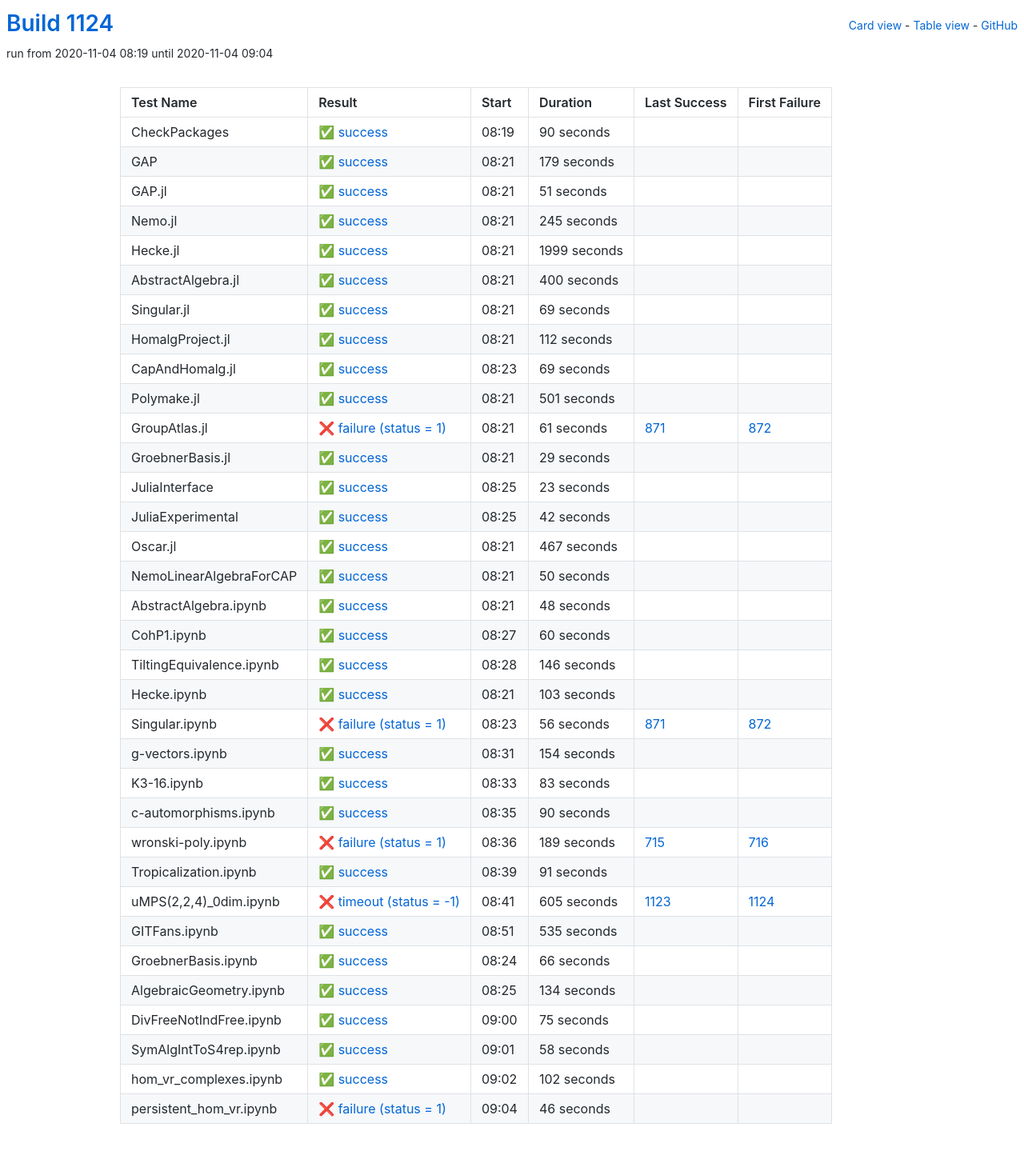
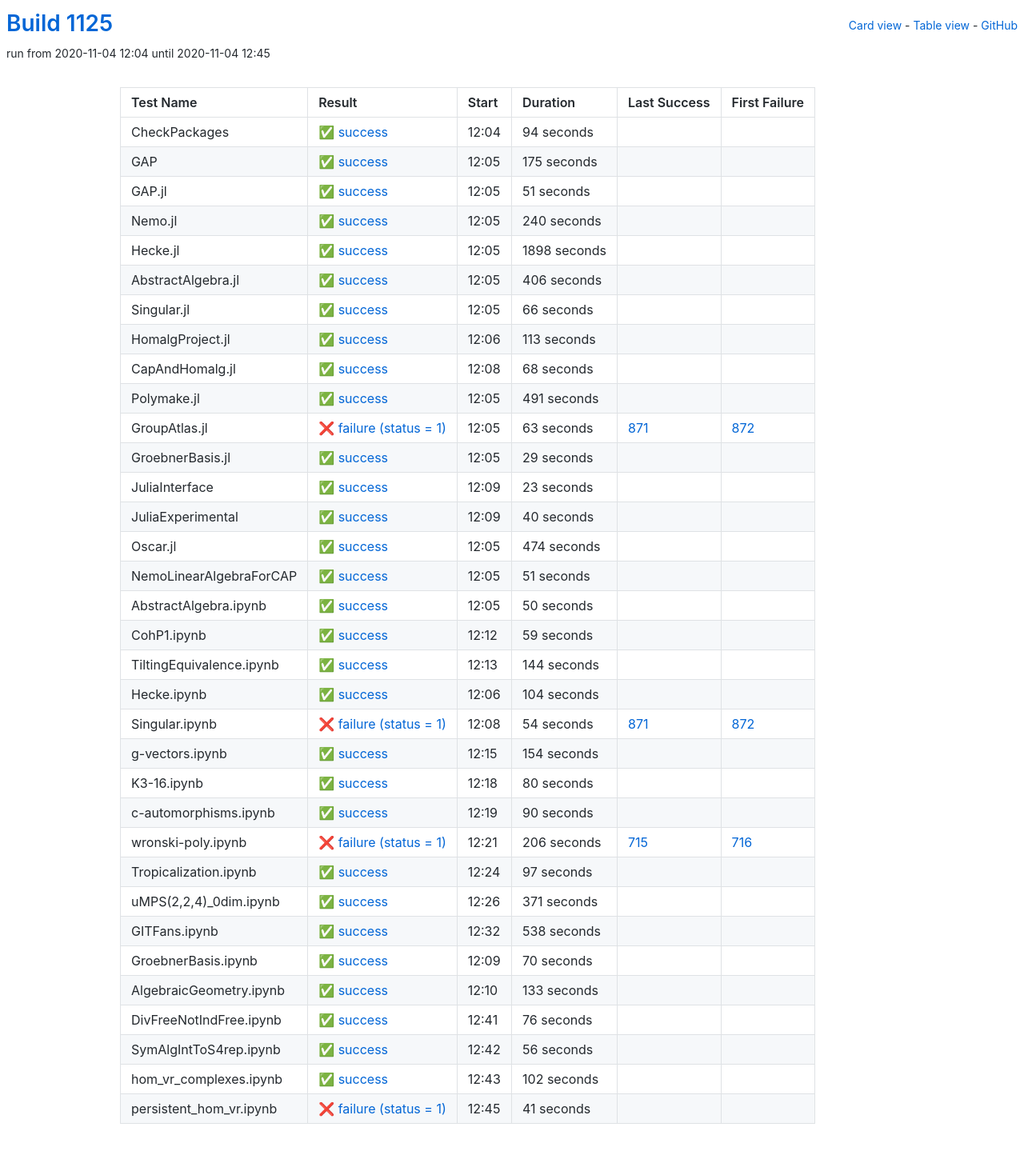
Before and after one commit to oscar-system/oscar-ci-status-stable, a Jekyll site: the page built from table.html, in a window 1280 px wide. Shown: the whole page at 80% size. Built offline with Jekyll 4.4.1, drawn with Linux system fonts in a browser that asks for light colours.

Commit message:
Build #1125

```diff
--- a/_data/ci.yml
+++ b/_data/ci.yml
@@ -1,6 +1,6 @@
 ---
-build: 1124
-build_url: https://oscarci.mathematik.uni-kl.de/job/oscar-stable/1124/
+build: 1125
+build_url: https://oscarci.mathematik.uni-kl.de/job/oscar-stable/1125/
 job: oscar-stable
 organization: oscar-system
 repo: oscar-ci-status-stable
@@ -8,32 +8,32 @@ repourl: https://github.com/oscar-system/oscar-ci-status-stable
 tests:
 - name: CheckPackages
   id: checkpackages
-  log: https://oscarci.mathematik.uni-kl.de/job/oscar-stable/1124/artifact/logs/build-1124/CheckPackages.log
-  start: 2020-11-04 08:19
+  log: https://oscarci.mathematik.uni-kl.de/job/oscar-stable/1125/artifact/logs/build-1125/CheckPackages.log
+  start: 2020-11-04 12:04
   success: true
   exitcode: 0
   status: success
-  duration: 90
+  duration: 94
   last_success: false
   last_success_url:
   first_failure: false
   first_failure_url:
 - name: GAP
   id: gap
-  log: https://oscarci.mathematik.uni-kl.de/job/oscar-stable/1124/artifact/logs/build-1124/GAP.log
-  start: 2020-11-04 08:21
+  log: https://oscarci.mathematik.uni-kl.de/job/oscar-stable/1125/artifact/logs/build-1125/GAP.log
+  start: 2020-11-04 12:05
   success: true
   exitcode: 0
   status: success
-  duration: 179
+  duration: 175
   last_success: false
   last_success_url:
   first_failure: false
   first_failure_url:
 - name: GAP.jl
   id: gap-jl
-  log: https://oscarci.mathematik.uni-kl.de/job/oscar-stable/1124/artifact/logs/build-1124/GAP.jl.log
-  start: 2020-11-04 08:21
+  log: https://oscarci.mathematik.uni-kl.de/job/oscar-stable/1125/artifact/logs/build-1125/GAP.jl.log
+  start: 2020-11-04 12:05
   success: true
   exitcode: 0
   status: success
@@ -44,104 +44,104 @@ tests:
   first_failure_url:
 - name: Nemo.jl
   id: nemo-jl
-  log: https://oscarci.mathematik.uni-kl.de/job/oscar-stable/1124/artifact/logs/build-1124/Nemo.jl.log
-  start: 2020-11-04 08:21
+  log: https://oscarci.mathematik.uni-kl.de/job/oscar-stable/1125/artifact/logs/build-1125/Nemo.jl.log
+  start: 2020-11-04 12:05
   success: true
   exitcode: 0
   status: success
-  duration: 245
+  duration: 240
   last_success: false
   last_success_url:
   first_failure: false
   first_failure_url:
 - name: Hecke.jl
   id: hecke-jl
-  log: https://oscarci.mathematik.uni-kl.de/job/oscar-stable/1124/artifact/logs/build-1124/Hecke.jl.log
-  start: 2020-11-04 08:21
+  log: https://oscarci.mathematik.uni-kl.de/job/oscar-stable/1125/artifact/logs/build-1125/Hecke.jl.log
+  start: 2020-11-04 12:05
   success: true
   exitcode: 0
   status: success
-  duration: 1999
+  duration: 1898
   last_success: false
   last_success_url:
   first_failure: false
   first_failure_url:
 - name: AbstractAlgebra.jl
   id: abstractalgebra-jl
-  log: https://oscarci.mathematik.uni-kl.de/job/oscar-stable/1124/artifact/logs/build-1124/AbstractAlgebra.jl.log
-  start: 2020-11-04 08:21
+  log: https://oscarci.mathematik.uni-kl.de/job/oscar-stable/1125/artifact/logs/build-1125/AbstractAlgebra.jl.log
+  start: 2020-11-04 12:05
   success: true
   exitcode: 0
   status: success
-  duration: 400
+  duration: 406
   last_success: false
   last_success_url:
   first_failure: false
   first_failure_url:
 - name: Singular.jl
   id: singular-jl
-  log: https://oscarci.mathematik.uni-kl.de/job/oscar-stable/1124/artifact/logs/build-1124/Singular.jl.log
-  start: 2020-11-04 08:21
+  log: https://oscarci.mathematik.uni-kl.de/job/oscar-stable/1125/artifact/logs/build-1125/Singular.jl.log
+  start: 2020-11-04 12:05
   success: true
   exitcode: 0
   status: success
-  duration: 69
+  duration: 66
   last_success: false
   last_success_url:
   first_failure: false
   first_failure_url:
 - name: HomalgProject.jl
   id: homalgproject-jl
-  log: https://oscarci.mathematik.uni-kl.de/job/oscar-stable/1124/artifact/logs/build-1124/HomalgProject.jl.log
-  start: 2020-11-04 08:21
+  log: https://oscarci.mathematik.uni-kl.de/job/oscar-stable/1125/artifact/logs/build-1125/HomalgProject.jl.log
+  start: 2020-11-04 12:06
   success: true
   exitcode: 0
   status: success
-  duration: 112
+  duration: 113
   last_success: false
   last_success_url:
   first_failure: false
   first_failure_url:
 - name: CapAndHomalg.jl
   id: capandhomalg-jl
-  log: https://oscarci.mathematik.uni-kl.de/job/oscar-stable/1124/artifact/logs/build-1124/CapAndHomalg.jl.log
-  start: 2020-11-04 08:23
+  log: https://oscarci.mathematik.uni-kl.de/job/oscar-stable/1125/artifact/logs/build-1125/CapAndHomalg.jl.log
+  start: 2020-11-04 12:08
   success: true
   exitcode: 0
   status: success
-  duration: 69
+  duration: 68
   last_success: false
   last_success_url:
   first_failure: false
   first_failure_url:
 - name: Polymake.jl
   id: polymake-jl
-  log: https://oscarci.mathematik.uni-kl.de/job/oscar-stable/1124/artifact/logs/build-1124/Polymake.jl.log
-  start: 2020-11-04 08:21
+  log: https://oscarci.mathematik.uni-kl.de/job/oscar-stable/1125/artifact/logs/build-1125/Polymake.jl.log
+  start: 2020-11-04 12:05
   success: true
   exitcode: 0
   status: success
-  duration: 501
+  duration: 491
   last_success: false
   last_success_url:
   first_failure: false
   first_failure_url:
 - name: GroupAtlas.jl
   id: groupatlas-jl
-  log: https://oscarci.mathematik.uni-kl.de/job/oscar-stable/1124/artifact/logs/build-1124/GroupAtlas.jl.log
-  start: 2020-11-04 08:21
+  log: https://oscarci.mathematik.uni-kl.de/job/oscar-stable/1125/artifact/logs/build-1125/GroupAtlas.jl.log
+  start: 2020-11-04 12:05
   success: false
   exitcode: 1
   status: failure
-  duration: 61
+  duration: 63
   last_success: 871
   last_success_url: https://oscarci.mathematik.uni-kl.de/job/oscar-stable/871/
   first_failure: 872
   first_failure_url: https://oscarci.mathematik.uni-kl.de/job/oscar-stable/872/
 - name: GroebnerBasis.jl
   id: groebnerbasis-jl
-  log: https://oscarci.mathematik.uni-kl.de/job/oscar-stable/1124/artifact/logs/build-1124/GroebnerBasis.jl.log
-  start: 2020-11-04 08:21
+  log: https://oscarci.mathematik.uni-kl.de/job/oscar-stable/1125/artifact/logs/build-1125/GroebnerBasis.jl.log
+  start: 2020-11-04 12:05
   success: true
   exitcode: 0
   status: success
@@ -152,8 +152,8 @@ tests:
   first_failure_url:
 - name: JuliaInterface
   id: juliainterface
-  log: https://oscarci.mathematik.uni-kl.de/job/oscar-stable/1124/artifact/logs/build-1124/JuliaInterface.log
-  start: 2020-11-04 08:25
+  log: https://oscarci.mathematik.uni-kl.de/job/oscar-stable/1125/artifact/logs/build-1125/JuliaInterface.log
+  start: 2020-11-04 12:09
   success: true
   exitcode: 0
   status: success
@@ -164,32 +164,44 @@ tests:
   first_failure_url:
 - name: JuliaExperimental
   id: juliaexperimental
-  log: https://oscarci.mathematik.uni-kl.de/job/oscar-stable/1124/artifact/logs/build-1124/JuliaExperimental.log
-  start: 2020-11-04 08:25
+  log: https://oscarci.mathematik.uni-kl.de/job/oscar-stable/1125/artifact/logs/build-1125/JuliaExperimental.log
+  start: 2020-11-04 12:09
   success: true
   exitcode: 0
   status: success
-  duration: 42
+  duration: 40
   last_success: false
   last_success_url:
   first_failure: false
   first_failure_url:
 - name: Oscar.jl
   id: oscar-jl
-  log: https://oscarci.mathematik.uni-kl.de/job/oscar-stable/1124/artifact/logs/build-1124/Oscar.jl.log
-  start: 2020-11-04 08:21
+  log: https://oscarci.mathematik.uni-kl.de/job/oscar-stable/1125/artifact/logs/build-1125/Oscar.jl.log
+  start: 2020-11-04 12:05
   success: true
   exitcode: 0
   status: success
-  duration: 467
+  duration: 474
   last_success: false
   last_success_url:
   first_failure: false
   first_failure_url:
 - name: NemoLinearAlgebraForCAP
   id: nemolinearalgebraforcap
-  log: https://oscarci.mathematik.uni-kl.de/job/oscar-stable/1124/artifact/logs/build-1124/NemoLinearAlgebraForCAP.log
-  start: 2020-11-04 08:21
+  log: https://oscarci.mathematik.uni-kl.de/job/oscar-stable/1125/artifact/logs/build-1125/NemoLinearAlgebraForCAP.log
+  start: 2020-11-04 12:05
+  success: true
+  exitcode: 0
+  status: success
+  duration: 51
+  last_success: false
+  last_success_url:
+  first_failure: false
+  first_failure_url:
+- name: AbstractAlgebra.ipynb
+  id: abstractalgebra-ipynb
+  log: https://oscarci.mathematik.uni-kl.de/job/oscar-stable/1125/artifact/logs/build-1125/AbstractAlgebra.ipynb.log
+  start: 2020-11-04 12:05
   success: true
   exitcode: 0
   status: success
@@ -198,70 +210,58 @@ tests:
   last_success_url:
   first_failure: false
   first_failure_url:
-- name: AbstractAlgebra.ipynb
-  id: abstractalgebra-ipynb
-  log: https://oscarci.mathematik.uni-kl.de/job/oscar-stable/1124/artifact/logs/build-1124/AbstractAlgebra.ipynb.log
-  start: 2020-11-04 08:21
+- name: CohP1.ipynb
+  id: cohp1-ipynb
+  log: https://oscarci.mathematik.uni-kl.de/job/oscar-stable/1125/artifact/logs/build-1125/CohP1.ipynb.log
+  start: 2020-11-04 12:12
   success: true
   exitcode: 0
   status: success
-  duration: 48
-  last_success: false
-  last_success_url:
-  first_failure: false
-  first_failure_url:
-- name: CohP1.ipynb
-  id: cohp1-ipynb
-  log: https://oscarci.mathematik.uni-kl.de/job/oscar-stable/1124/artifact/logs/build-1124/CohP1.ipynb.log
-  start: 2020-11-04 08:27
-  success: true
-  exitcode: 0
-  status: success
-  duration: 60
+  duration: 59
   last_success: false
   last_success_url:
   first_failure: false
   first_failure_url:
 - name: TiltingEquivalence.ipynb
   id: tiltingequivalence-ipynb
-  log: https://oscarci.mathematik.uni-kl.de/job/oscar-stable/1124/artifact/logs/build-1124/TiltingEquivalence.ipynb.log
-  start: 2020-11-04 08:28
+  log: https://oscarci.mathematik.uni-kl.de/job/oscar-stable/1125/artifact/logs/build-1125/TiltingEquivalence.ipynb.log
+  start: 2020-11-04 12:13
   success: true
   exitcode: 0
   status: success
-  duration: 146
+  duration: 144
   last_success: false
   last_success_url:
   first_failure: false
   first_failure_url:
 - name: Hecke.ipynb
   id: hecke-ipynb
-  log: https://oscarci.mathematik.uni-kl.de/job/oscar-stable/1124/artifact/logs/build-1124/Hecke.ipynb.log
-  start: 2020-11-04 08:21
+  log: https://oscarci.mathematik.uni-kl.de/job/oscar-stable/1125/artifact/logs/build-1125/Hecke.ipynb.log
+  start: 2020-11-04 12:06
   success: true
   exitcode: 0
   status: success
-  duration: 103
+  duration: 104
   last_success: false
   last_success_url:
   first_failure: false
   first_failure_url:
 - name: Singular.ipynb
   id: singular-ipynb
-  log: https://oscarci.mathematik.uni-kl.de/job/oscar-stable/1124/artifact/logs/build-1124/Singular.ipynb.log
-  start: 2020-11-04 08:23
+  log: https://oscarci.mathematik.uni-kl.de/job/oscar-stable/1125/artifact/logs/build-1125/Singular.ipynb.log
+  start: 2020-11-04 12:08
   success: false
   exitcode: 1
   status: failure
-  duration: 56
+  duration: 54
   last_success: 871
   last_success_url: https://oscarci.mathematik.uni-kl.de/job/oscar-stable/871/
   first_failure: 872
   first_failure_url: https://oscarci.mathematik.uni-kl.de/job/oscar-stable/872/
 - name: g-vectors.ipynb
   id: g-vectors-ipynb
-  log: https://oscarci.mathematik.uni-kl.de/job/oscar-stable/1124/artifact/logs/build-1124/g-vectors.ipynb.log
-  start: 2020-11-04 08:31
+  log: https://oscarci.mathematik.uni-kl.de/job/oscar-stable/1125/artifact/logs/build-1125/g-vectors.ipynb.log
+  start: 2020-11-04 12:15
   success: true
   exitcode: 0
   status: success
@@ -272,20 +272,20 @@ tests:
   first_failure_url:
 - name: K3-16.ipynb
   id: k3-16-ipynb
-  log: https://oscarci.mathematik.uni-kl.de/job/oscar-stable/1124/artifact/logs/build-1124/K3-16.ipynb.log
-  start: 2020-11-04 08:33
+  log: https://oscarci.mathematik.uni-kl.de/job/oscar-stable/1125/artifact/logs/build-1125/K3-16.ipynb.log
+  start: 2020-11-04 12:18
   success: true
   exitcode: 0
   status: success
-  duration: 83
+  duration: 80
   last_success: false
   last_success_url:
   first_failure: false
   first_failure_url:
 - name: c-automorphisms.ipynb
   id: c-automorphisms-ipynb
-  log: https://oscarci.mathematik.uni-kl.de/job/oscar-stable/1124/artifact/logs/build-1124/c-automorphisms.ipynb.log
-  start: 2020-11-04 08:35
+  log: https://oscarci.mathematik.uni-kl.de/job/oscar-stable/1125/artifact/logs/build-1125/c-automorphisms.ipynb.log
+  start: 2020-11-04 12:19
   success: true
   exitcode: 0
   status: success
@@ -296,104 +296,104 @@ tests:
   first_failure_url:
 - name: wronski-poly.ipynb
   id: wronski-poly-ipynb
-  log: https://oscarci.mathematik.uni-kl.de/job/oscar-stable/1124/artifact/logs/build-1124/wronski-poly.ipynb.log
-  start: 2020-11-04 08:36
+  log: https://oscarci.mathematik.uni-kl.de/job/oscar-stable/1125/artifact/logs/build-1125/wronski-poly.ipynb.log
+  start: 2020-11-04 12:21
   success: false
   exitcode: 1
   status: failure
-  duration: 189
+  duration: 206
   last_success: 715
   last_success_url: https://oscarci.mathematik.uni-kl.de/job/oscar-stable/715/
   first_failure: 716
   first_failure_url: https://oscarci.mathematik.uni-kl.de/job/oscar-stable/716/
 - name: Tropicalization.ipynb
   id: tropicalization-ipynb
-  log: https://oscarci.mathematik.uni-kl.de/job/oscar-stable/1124/artifact/logs/build-1124/Tropicalization.ipynb.log
-  start: 2020-11-04 08:39
+  log: https://oscarci.mathematik.uni-kl.de/job/oscar-stable/1125/artifact/logs/build-1125/Tropicalization.ipynb.log
+  start: 2020-11-04 12:24
   success: true
   exitcode: 0
   status: success
-  duration: 91
+  duration: 97
   last_success: false
   last_success_url:
   first_failure: false
   first_failure_url:
 - name: uMPS(2,2,4)_0dim.ipynb
   id: umps-2-2-4-0dim-ipynb
-  log: https://oscarci.mathematik.uni-kl.de/job/oscar-stable/1124/artifact/logs/build-1124/uMPS-2-2-4-_0dim.ipynb.log
-  start: 2020-11-04 08:41
-  success: false
-  exitcode: -1
-  status: timeout
-  duration: 605
-  last_success: 1123
-  last_success_url: https://oscarci.mathematik.uni-kl.de/job/oscar-stable/1123/
-  first_failure: 1124
-  first_failure_url: https://oscarci.mathematik.uni-kl.de/job/oscar-stable/1124/
-- name: GITFans.ipynb
-  id: gitfans-ipynb
-  log: https://oscarci.mathematik.uni-kl.de/job/oscar-stable/1124/artifact/logs/build-1124/GITFans.ipynb.log
-  start: 2020-11-04 08:51
+  log: https://oscarci.mathematik.uni-kl.de/job/oscar-stable/1125/artifact/logs/build-1125/uMPS-2-2-4-_0dim.ipynb.log
+  start: 2020-11-04 12:26
   success: true
   exitcode: 0
   status: success
-  duration: 535
+  duration: 371
+  last_success: false
+  last_success_url:
+  first_failure: false
+  first_failure_url:
+- name: GITFans.ipynb
+  id: gitfans-ipynb
+  log: https://oscarci.mathematik.uni-kl.de/job/oscar-stable/1125/artifact/logs/build-1125/GITFans.ipynb.log
+  start: 2020-11-04 12:32
+  success: true
+  exitcode: 0
+  status: success
+  duration: 538
   last_success: false
   last_success_url:
   first_failure: false
   first_failure_url:
 - name: GroebnerBasis.ipynb
   id: groebnerbasis-ipynb
-  log: https://oscarci.mathematik.uni-kl.de/job/oscar-stable/1124/artifact/logs/build-1124/GroebnerBasis.ipynb.log
-  start: 2020-11-04 08:24
+  log: https://oscarci.mathematik.uni-kl.de/job/oscar-stable/1125/artifact/logs/build-1125/GroebnerBasis.ipynb.log
+  start: 2020-11-04 12:09
   success: true
   exitcode: 0
   status: success
-  duration: 66
+  duration: 70
   last_success: false
   last_success_url:
   first_failure: false
   first_failure_url:
 - name: AlgebraicGeometry.ipynb
   id: algebraicgeometry-ipynb
-  log: https://oscarci.mathematik.uni-kl.de/job/oscar-stable/1124/artifact/logs/build-1124/AlgebraicGeometry.ipynb.log
-  start: 2020-11-04 08:25
+  log: https://oscarci.mathematik.uni-kl.de/job/oscar-stable/1125/artifact/logs/build-1125/AlgebraicGeometry.ipynb.log
+  start: 2020-11-04 12:10
   success: true
   exitcode: 0
   status: success
-  duration: 134
+  duration: 133
   last_success: false
   last_success_url:
   first_failure: false
   first_failure_url:
 - name: DivFreeNotIndFree.ipynb
   id: divfreenotindfree-ipynb
-  log: https://oscarci.mathematik.uni-kl.de/job/oscar-stable/1124/artifact/logs/build-1124/DivFreeNotIndFree.ipynb.log
-  start: 2020-11-04 09:00
+  log: https://oscarci.mathematik.uni-kl.de/job/oscar-stable/1125/artifact/logs/build-1125/DivFreeNotIndFree.ipynb.log
+  start: 2020-11-04 12:41
   success: true
   exitcode: 0
   status: success
-  duration: 75
+  duration: 76
   last_success: false
   last_success_url:
   first_failure: false
   first_failure_url:
 - name: SymAlgIntToS4rep.ipynb
   id: symalginttos4rep-ipynb
-  log: https://oscarci.mathematik.uni-kl.de/job/oscar-stable/1124/artifact/logs/build-1124/SymAlgIntToS4rep.ipynb.log
-  start: 2020-11-04 09:01
+  log: https://oscarci.mathematik.uni-kl.de/job/oscar-stable/1125/artifact/logs/build-1125/SymAlgIntToS4rep.ipynb.log
+  start: 2020-11-04 12:42
   success: true
   exitcode: 0
   status: success
-  duration: 58
+  duration: 56
   last_success: false
   last_success_url:
   first_failure: false
   first_failure_url:
 - name: hom_vr_complexes.ipynb
   id: hom-vr-complexes-ipynb
-  log: https://oscarci.mathematik.uni-kl.de/job/oscar-stable/1124/artifact/logs/build-1124/hom_vr_complexes.ipynb.log
-  start: 2020-11-04 09:02
+  log: https://oscarci.mathematik.uni-kl.de/job/oscar-stable/1125/artifact/logs/build-1125/hom_vr_complexes.ipynb.log
+  start: 2020-11-04 12:43
   success: true
   exitcode: 0
   status: success
@@ -404,12 +404,12 @@ tests:
   first_failure_url:
 - name: persistent_hom_vr.ipynb
   id: persistent-hom-vr-ipynb
-  log: https://oscarci.mathematik.uni-kl.de/job/oscar-stable/1124/artifact/logs/build-1124/persistent_hom_vr.ipynb.log
-  start: 2020-11-04 09:04
+  log: https://oscarci.mathematik.uni-kl.de/job/oscar-stable/1125/artifact/logs/build-1125/persistent_hom_vr.ipynb.log
+  start: 2020-11-04 12:45
   success: false
   exitcode: 1
   status: failure
-  duration: 46
+  duration: 41
   last_success: false
   last_success_url:
   first_failure: false
```
Also changed, not shown: README.md.
